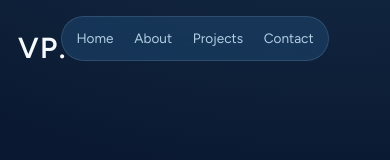
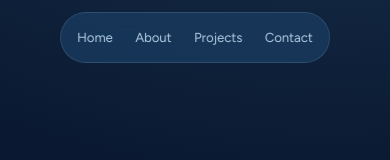
Before and after one commit to vishnuprasad06/Portfolio, a React (Vite) app: page / in a window 390 px wide. Shown: the top 160 px of the page. Built offline with nearby package versions, Linux system fonts and the light colour scheme.

Commit message:
Mobile Screen Update

```diff
--- a/src/styles.css
+++ b/src/styles.css
@@ -539,19 +539,26 @@ footer {
 
 @media (max-width: 600px) {
   .corner-logo {
-    top: 24px;
-    left: 18px;
-    font-size: 29px;
+    display: none;
   }
 
   .nav {
+    top: max(12px, env(safe-area-inset-top));
+    left: 50%;
+    width: max-content;
+    max-width: calc(100% - 24px);
     gap: 0;
-    padding: 0.25rem;
+    padding: 0.3rem;
   }
 
   .nav a {
-    padding: 0.4rem 0.65rem;
-    font-size: 0.85rem;
+    padding: 0.55rem 0.7rem;
+    font-size: 0.82rem;
+    white-space: nowrap;
+  }
+
+  .wrap {
+    padding-inline: 1.25rem;
   }
 
   .block {
```
